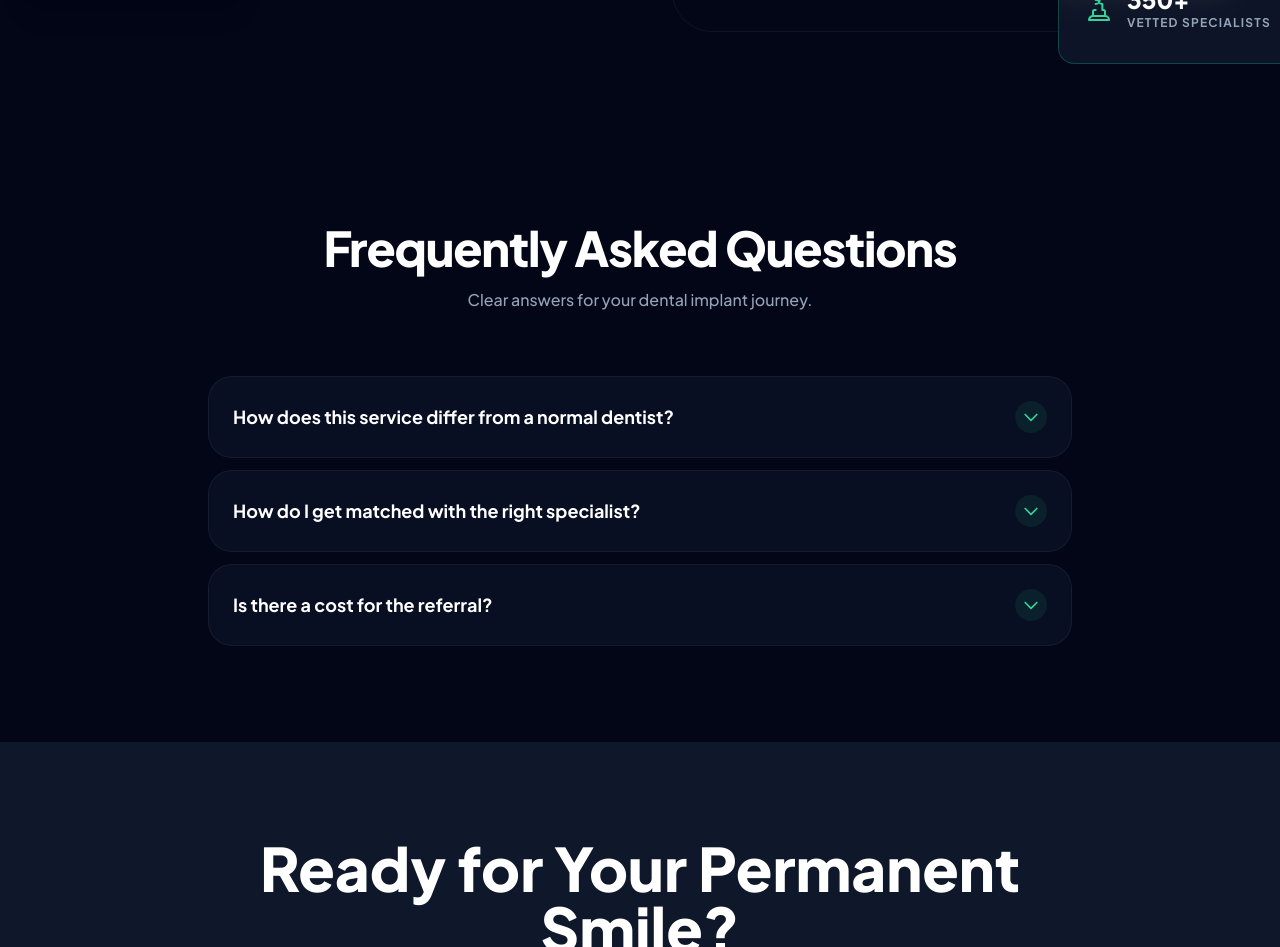
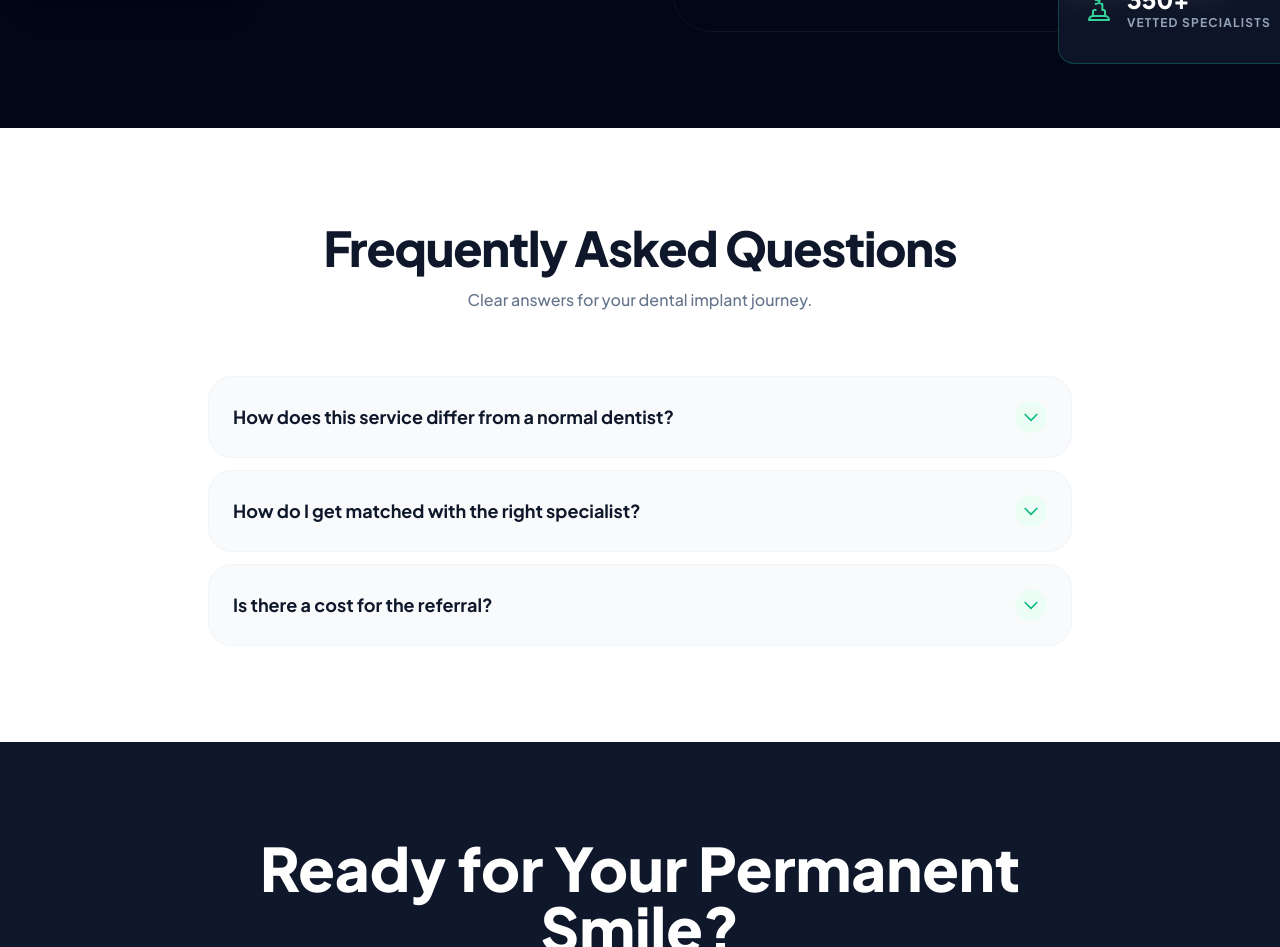
Before and after one commit to vimldn/essexdental, a Next.js app: page / in a window 1280 px wide. Shown: the part 4620-5567 px from the top of the page. Built offline with nearby package versions, Linux system fonts and the light colour scheme.

Commit message:
Update FAQSection.tsx

```diff
--- a/components/FAQSection.tsx
+++ b/components/FAQSection.tsx
@@ -15,13 +15,13 @@ export default function FAQSection({ faqs }: FAQSectionProps) {
     setActiveIdx(prev => (prev === idx ? null : idx));
 
   return (
-    <section className="py-24 bg-slate-950">
+    <section className="py-24 bg-white">
       <div className="max-w-4xl mx-auto px-4">
         <div className="text-center mb-16 space-y-4">
-          <h2 className="text-4xl md:text-5xl font-black text-white tracking-tight">
+          <h2 className="text-4xl md:text-5xl font-black text-slate-900 tracking-tight">
             Frequently Asked Questions
           </h2>
-          <p className="text-slate-400 font-medium">
+          <p className="text-slate-500 font-medium">
             Clear answers for your dental implant journey.
           </p>
         </div>
@@ -37,11 +37,10 @@ export default function FAQSection({ faqs }: FAQSectionProps) {
                 key={idx}
                 className={`rounded-3xl border transition-colors duration-300 ${
                   isOpen
-                    ? 'bg-slate-800/80 border-emerald-500/30'
-                    : 'bg-slate-900/60 border-white/5 hover:border-emerald-500/20'
+                    ? 'bg-emerald-50/50 border-emerald-200'
+                    : 'bg-slate-50 border-slate-100 hover:border-emerald-200'
                 }`}
               >
-                {/* Question row — clickable */}
                 <button
                   onClick={() => toggle(idx)}
                   className="w-full flex items-center justify-between gap-4 p-6 text-left"
@@ -49,18 +48,17 @@ export default function FAQSection({ faqs }: FAQSectionProps) {
                 >
                   <span
                     className={`text-lg font-bold transition-colors duration-300 ${
-                      isOpen ? 'text-emerald-400' : 'text-white'
+                      isOpen ? 'text-emerald-600' : 'text-slate-900'
                     }`}
                   >
                     {question}
                   </span>
 
-                  {/* Icon rotates smoothly */}
                   <span
                     className={`w-8 h-8 rounded-full flex items-center justify-center flex-shrink-0 transition-all duration-300 ${
                       isOpen
                         ? 'bg-emerald-500 text-white rotate-180 shadow-lg shadow-emerald-500/20'
-                        : 'bg-emerald-500/10 text-emerald-400 rotate-0'
+                        : 'bg-emerald-50 text-emerald-500 rotate-0'
                     }`}
                   >
                     <svg
@@ -79,11 +77,6 @@ export default function FAQSection({ faqs }: FAQSectionProps) {
                   </span>
                 </button>
 
-                {/*
-                  CSS grid trick — animates grid-template-rows from 0fr → 1fr.
-                  This is buttery smooth because it animates to the ACTUAL content
-                  height, unlike the max-height hack which causes jumpiness.
-                */}
                 <div
                   style={{
                     display: 'grid',
@@ -92,7 +85,7 @@ export default function FAQSection({ faqs }: FAQSectionProps) {
                   }}
                 >
                   <div style={{ overflow: 'hidden' }}>
-                    <p className="px-6 pb-6 text-slate-400 font-medium leading-relaxed">
+                    <p className="px-6 pb-6 text-slate-500 font-medium leading-relaxed">
                       {answer}
                     </p>
                   </div>
```
